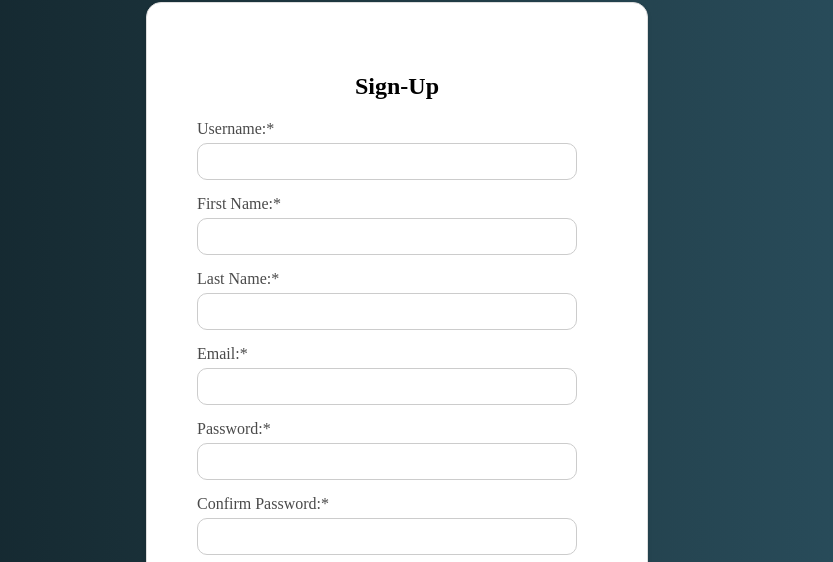
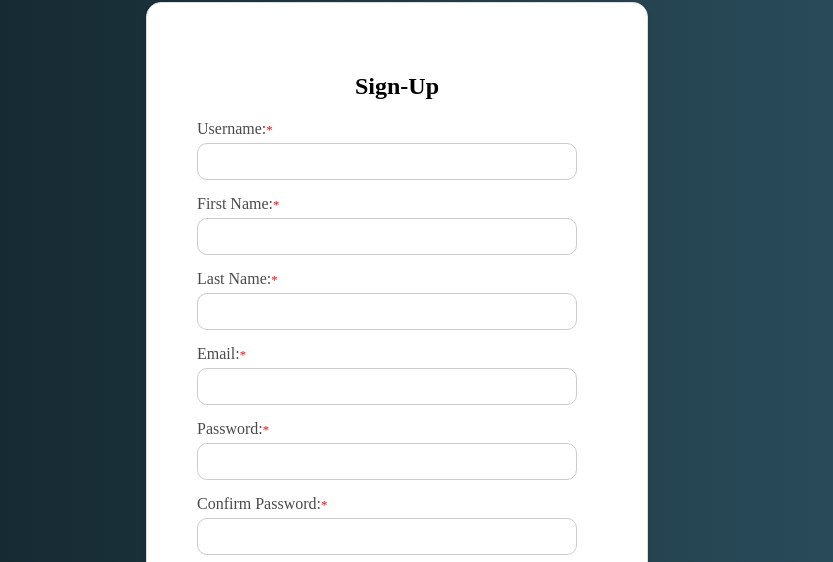
Before and after one commit to Hashim34643/StreamFlow-frontend, a React (Vite) app in the folder StreamFlow/: page /sign-up in a window 1280 px wide. Shown: the part 98-660 px from the top of the page, without its empty margins (243-1076 px from the left). Built offline with nearby package versions, Linux system fonts and the light colour scheme.

Commit message:
signup styling

```diff
--- a/StreamFlow/src/styles/Sign-up.css
+++ b/StreamFlow/src/styles/Sign-up.css
@@ -139,3 +139,8 @@ html, body {
     color: red;
     margin-bottom: 25px;
 }
+
+.required-asterisk {
+  color: red;
+  font-size: 0.8rem;
+}
```
